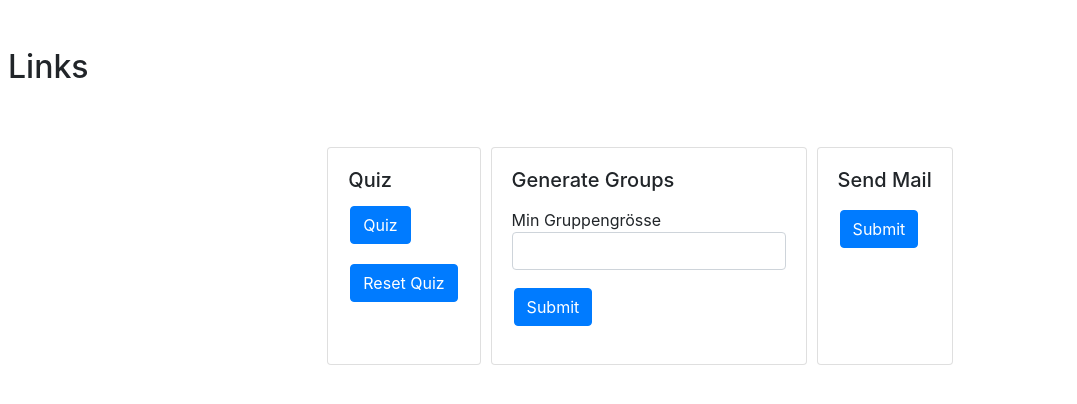
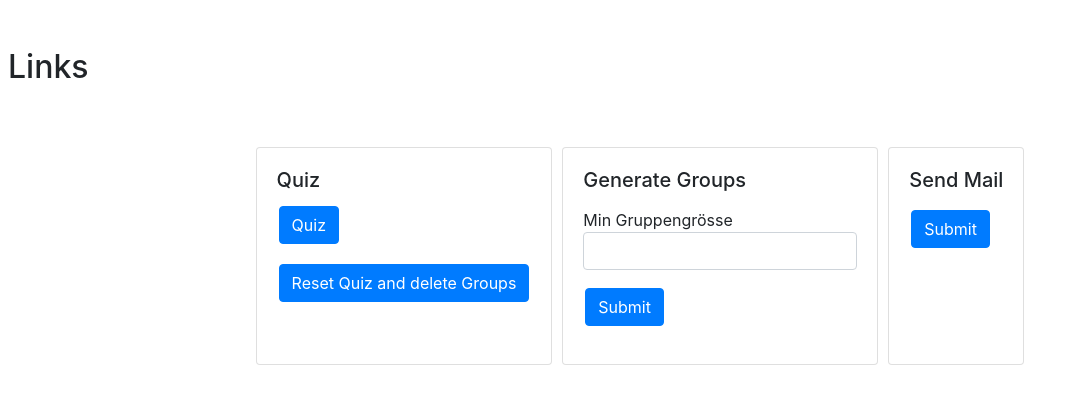
Before and after one commit to GinaMuuss/oe-2020, a Flask app: page /admin in a window 1280 px wide. Shown: the top 404 px of the page, without its empty margins (0-1077 px from the left). Run offline with Flask 2, Linux system fonts and the light colour scheme; parts of the project's set-up code (start-up, migrations or seed data) failed here and were passed over; some libraries are stand-ins or nearby versions.

Commit message:
renamed button reset quiz

```diff
--- a/templates/admin.html
+++ b/templates/admin.html
@@ -11,7 +11,7 @@
 						<p class="card-text">
 							<a href="/quiz" class="btn btn-primary">Quiz</a>
 							<form action="/quiz", method="POST">
-								<button type="submit" class="btn btn-primary">Reset Quiz</button>
+								<button type="submit" class="btn btn-primary">Reset Quiz and delete Groups</button>
 							</form>
 						</p>
 					</div>
```
